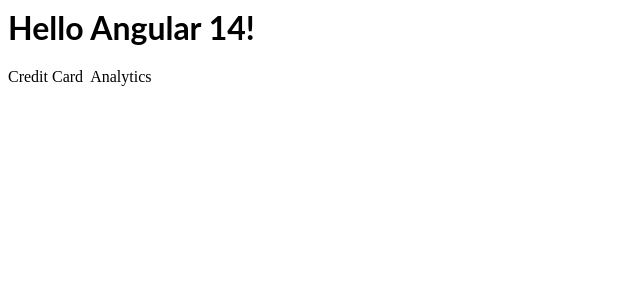
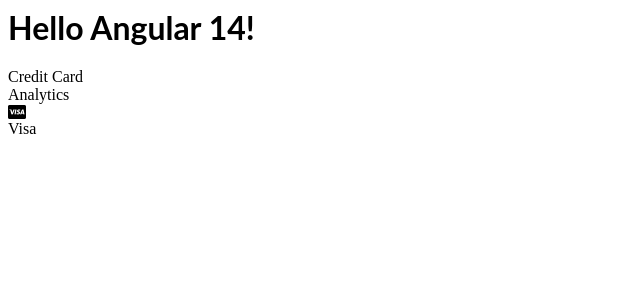
Before and after one commit to cirrux888/angular-mat-credit-card-examples, an Angular app: page / in a window 1280 px wide. Shown: the top 300 px of the page, without its empty margins (0-640 px from the left). Built offline with nearby package versions, Linux system fonts and the light colour scheme; some icons are missing.

Commit message:
Add Visa icon

```diff
--- a/src/app/app.component.css
+++ b/src/app/app.component.css
@@ -1,3 +1,8 @@
 p {
   font-family: Lato;
 }
+
+.flex-container {
+  display: flex;
+  flex-direction: column;
+}
--- a/src/app/app.component.html
+++ b/src/app/app.component.html
@@ -1,6 +1,8 @@
 <script src="https://kit.fontawesome.com/9b8c4ed93b.js" crossorigin="anonymous"></script>
 
 <hello name="{{ name }}"></hello>
-
+<div class="flex-container">
 <i class="fad fa-credit-card"></i> Credit Card
 <i class="far fa-analytics"></i> Analytics
+<i class="fab fa-cc-visa"></i> Visa
+</div>
```
